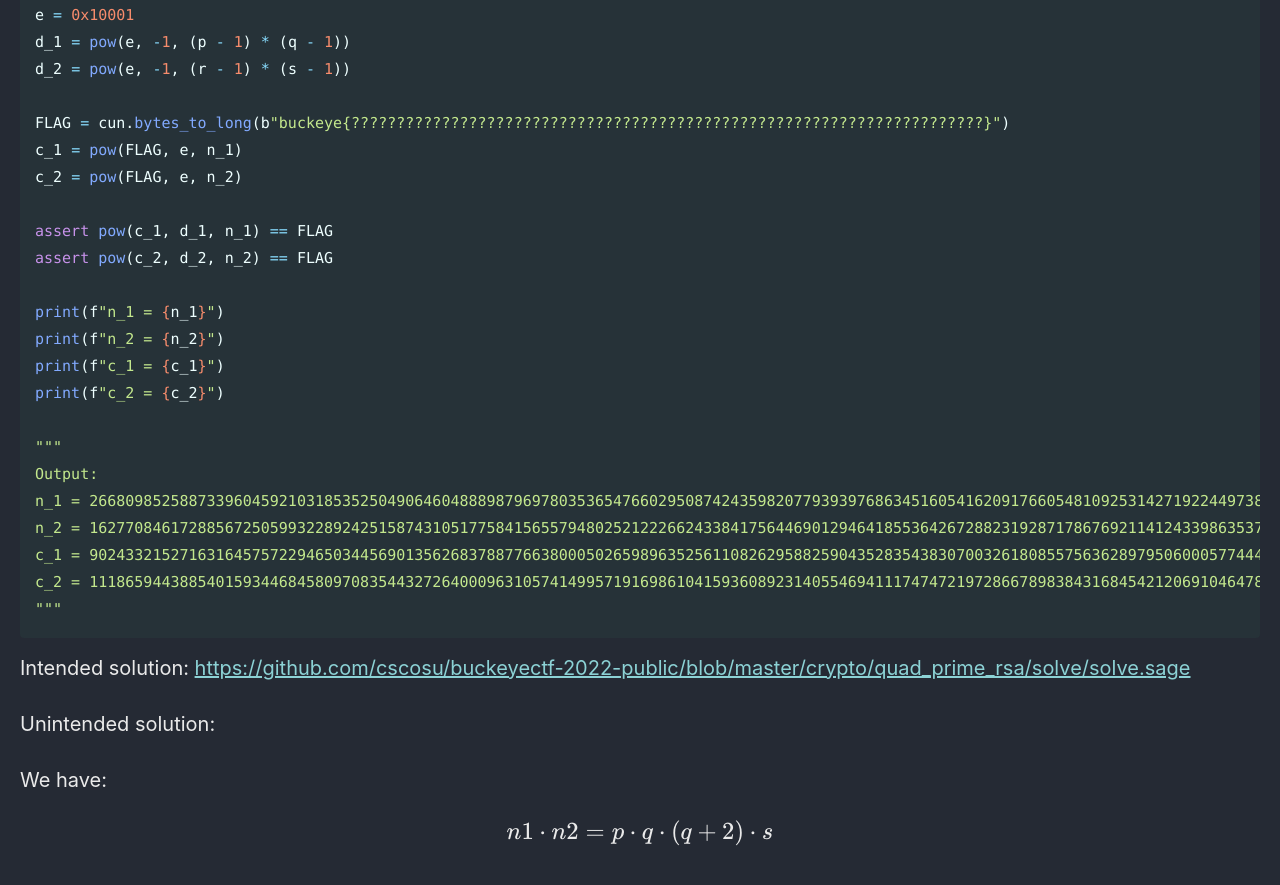
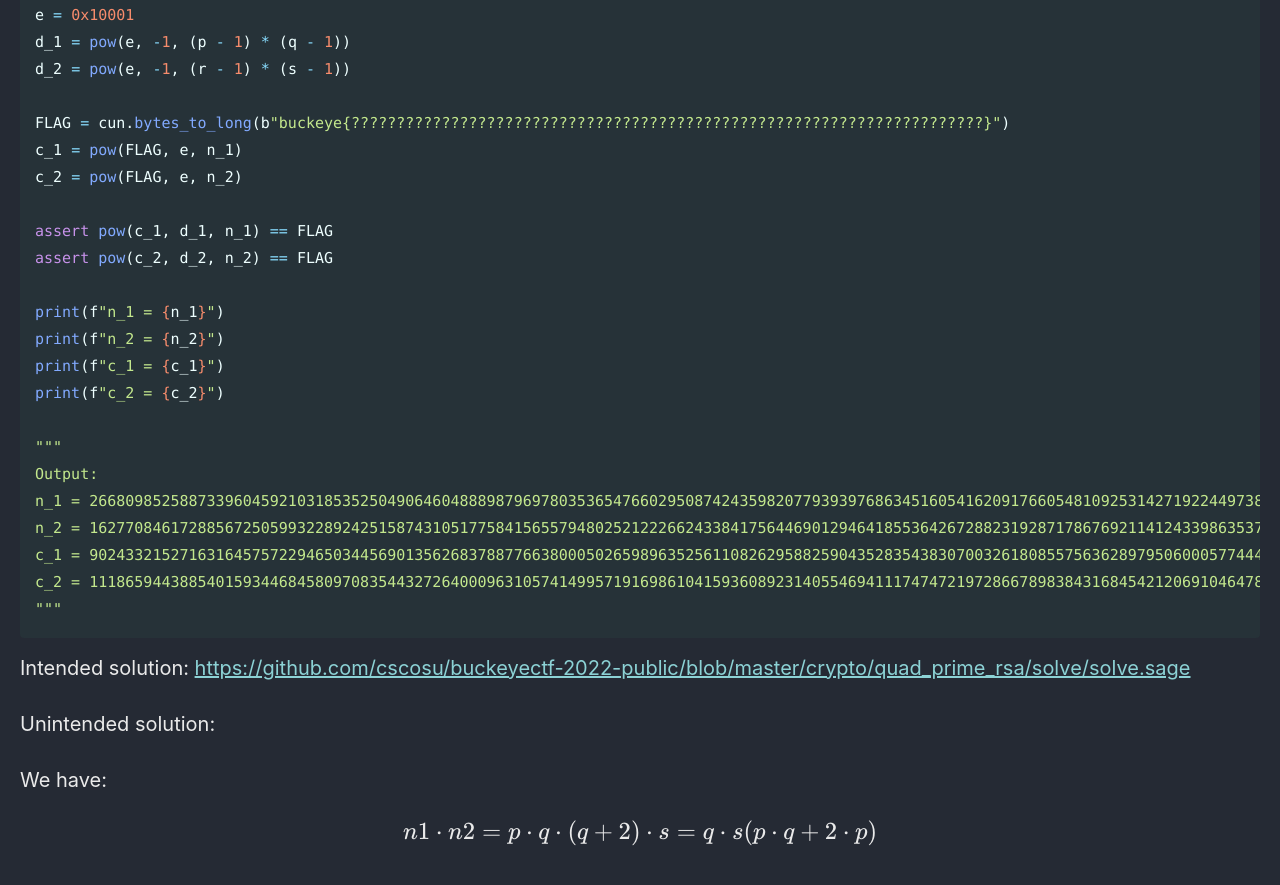
Before and after one commit to Connor-McCartney/Connor-McCartney.github.io, a Jekyll site: the page built from _pages/cryptography/small-roots/quad-prime-rsa-buckeyectf-2022.md, in a window 1280 px wide and 900 px high, scrolled down 734 px. Shown: the top 885 px of the window. Built offline with Jekyll 4.4.1, drawn with Linux system fonts in a browser that asks for light colours; cached includes are drawn as plain includes.

Commit message:
Update quad-prime-rsa-buckeyectf-2022.md

```diff
--- a/_pages/cryptography/small-roots/quad-prime-rsa-buckeyectf-2022.md
+++ b/_pages/cryptography/small-roots/quad-prime-rsa-buckeyectf-2022.md
@@ -61,5 +61,5 @@ Unintended solution:
 We have:
 
 $$
-n1 \cdot n2 = p \cdot q \cdot (q+2) \cdot s
+n1 \cdot n2 = p \cdot q \cdot (q+2) \cdot s = q \cdot s (p \cdot q + 2 \cdot p)
 $$
```
